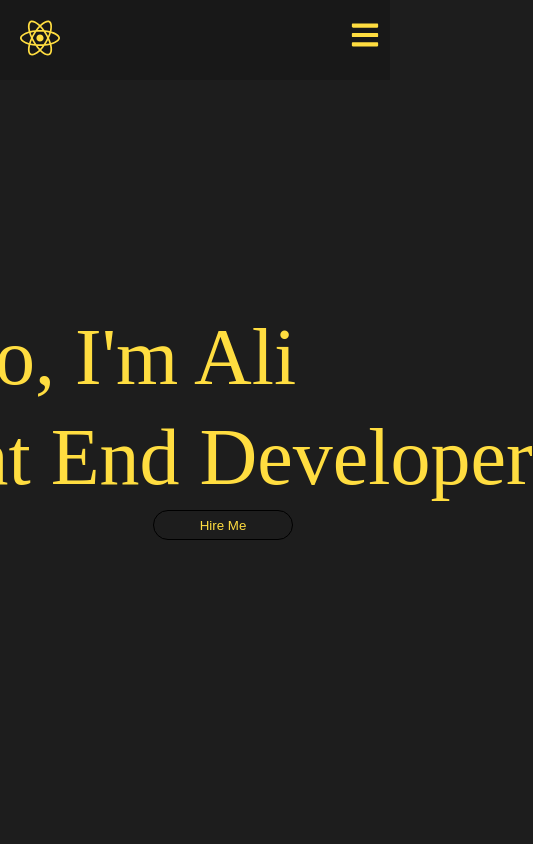
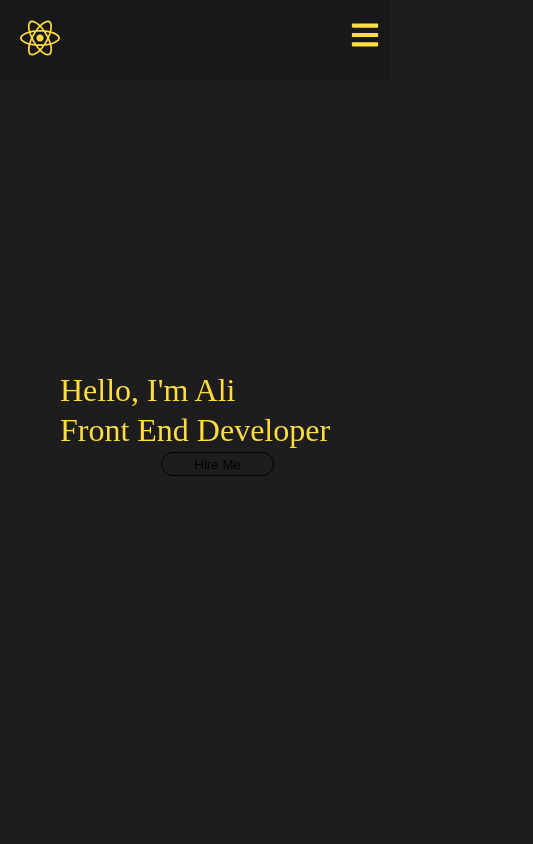
Before and after one commit to adfqfq12xc/AliPortfolio, a React (Create React App) app: page / in a window 390 px wide. Shown: the top 844 px of the page, 533 px wide, since content can reach past the window. Built offline with nearby package versions, Linux system fonts and the light colour scheme.

Commit message:
Update styles.scss

```diff
--- a/src/component/home/styles.scss
+++ b/src/component/home/styles.scss
@@ -1,9 +1,4 @@
 .home{
-    position: relative;
-    height: 100%;
-    display: flex;
-    justify-content: center;
-    align-items: center;.home{
     position: relative;
     height: 100%;
     display: flex;
@@ -60,55 +55,3 @@ to{
     width: 100%;
 }
 }
-
-    flex-direction: column;
-
-}
-.homecontainer{
-   h1{
-
-    margin: 0px;
-    font-size: 8rem;
-    font-weight: 500;
-    line-height: 10rem;
-    position: relative;
-    overflow: hidden;
-    white-space: nowrap;
-    animation: typingeffect 3s;
-
-}
-}
-@media only screen and (max-width : 768px){
-.appcontent h1{
-    font-size: 32px;
-    line-height: 4rem;
-}
-
-}
-
-
-    button{
-        width: 14rem;
-        height: 3rem;
-        background-color: transparent;
-        cursor: pointer;
-        font-weight: 500;
-        color: white;
-        border-radius: 5px solid black;
-
-    }
-
-button:hover{
-    background-color: var(--maincolor);
-    color: black;
-}
-
-@keyframes typingeffect {
-from{
-    width: 0;
-
-}
-to{
-    width: 100%;
-}
-}
```
